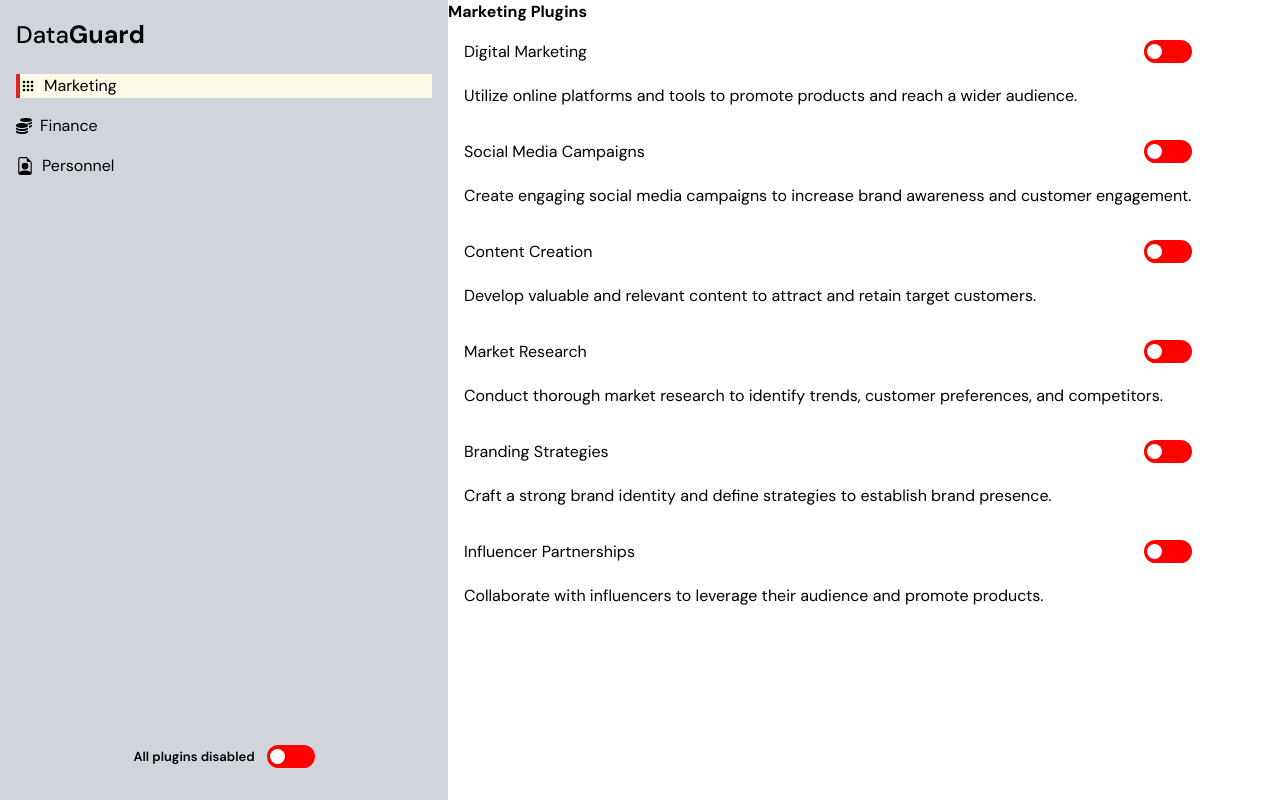
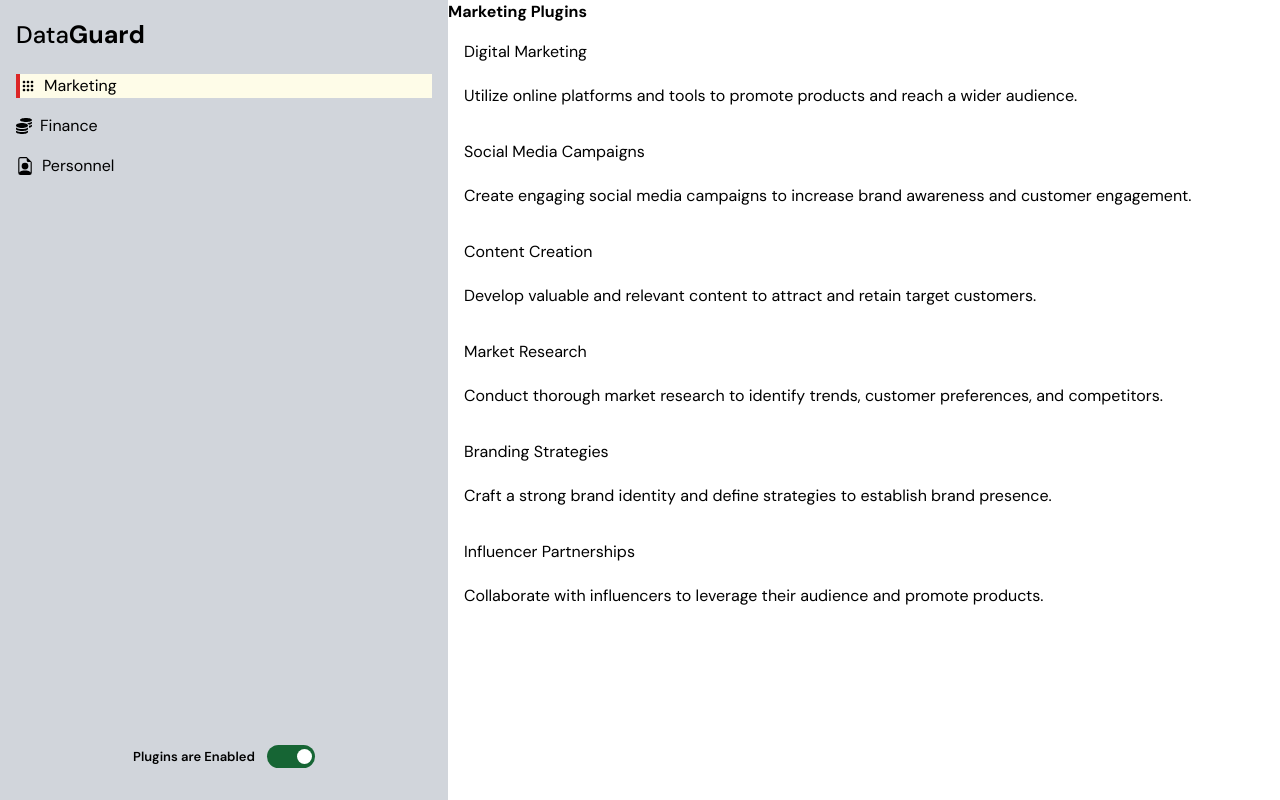
Before and after one commit to colline-kooza/data-guard-test, a Next.js app: page / in a window 1280 px wide. Built offline with nearby package versions, Linux system fonts and the light colour scheme.

Commit message:
l added the overAll powerPlugin working disabling all the plugins in all the tabs

```diff
--- a/Components/ContextApi.jsx
+++ b/Components/ContextApi.jsx
@@ -4,8 +4,8 @@ import { createContext, useContext, useEffect, useState } from "react";
 export const CartContext = createContext();
 
 export function CartProvider({ children }) {
+  const [pluginsEnabled, setPluginsEnabled] = useState(true);
   const [data, setData] = useState();
-  const [loading, setLoading] = useState(true);
 
   useEffect(() => {
     async function data() {
@@ -24,6 +24,8 @@ export function CartProvider({ children }) {
     <CartContext.Provider
       value={{
         data,
+        pluginsEnabled,
+        setPluginsEnabled,
       }}
     >
       {children}
--- a/Components/Guards.jsx
+++ b/Components/Guards.jsx
@@ -1,6 +1,11 @@
-import React from "react";
+import React, { useState } from "react";
+import { useCart } from "./ContextApi";
 
 export default function Guards({ data, title, link }) {
+  const { pluginsEnabled } = useCart();
+  const [isDisabled, setIsDisabled] = useState(false);
+  function handleClick() {}
+
   return (
     <div
       id={link}
@@ -8,7 +13,8 @@ export default function Guards({ data, title, link }) {
     >
       <h2 className="font-[700]">{title}</h2>
       <div className="guard-container grid grid-cols-1 gap-4 sm:grid-cols-2 lg:grid-cols-3">
-        {data?.map((guard) => {
+        {pluginsEnabled &&
+          data?.map((guard) => {
             return (
               <div
                 key={guard.id}
@@ -17,11 +23,43 @@ export default function Guards({ data, title, link }) {
                 <div className="container-header flex justify-between">
                   <h2 className="text-[16px] font-[800]">{guard.title}</h2>
                   <label class="switch ">
-                  <input className="hidden" type="checkbox" />
-                  <span class="slider"></span>
+                    <input
+                      className="hidden"
+                      type="checkbox"
+                      onChange={() => setIsDisabled(!isDisabled)}
+                    />
+                    <span class="slider bg-green-700"></span>
                   </label>
                 </div>
                 <p className="text-[12px] sm:text-[15px] lg:text-[15px]">
+                  {guard.description}
+                </p>
+              </div>
+            );
+          })}
+        {!pluginsEnabled &&
+          data?.map((guard) => {
+            return (
+              <div
+                key={guard.id}
+                className="container flex flex-col gap-5 border-solid border-2 border-gray-200  rounded lg:w-[90%] h-full p-4 "
+              >
+                <div className="container-header flex justify-between">
+                  <h2 className="text-[16px] text-gray-300 font-[800]">
+                    {guard.title}
+                  </h2>
+                  <label class="switch ">
+                    <input
+                      className="hidden"
+                      type="checkbox"
+                      disabled="true"
+                      cursor-not-allowed
+                      onChange={() => setIsDisabled(!isDisabled)}
+                    />
+                    <span class="slider bg-gray-300"></span>
+                  </label>
+                </div>
+                <p className="text-gray-300 text-[12px] sm:text-[15px] lg:text-[15px]">
                   {guard.description}
                 </p>
               </div>
--- /dev/null
+++ b/app/api/[id]/route.js
@@ -0,0 +1,8 @@
+import { getAllData } from "../data/route";
+
+export async function PUT(request, { params: { id } }) {
+  const data = await getAllData();
+  const plugin = data.find((plugin) => plugin.id == id);
+  const { isDisabled } = request.json();
+  plugin.isDisabled = isDisabled;
+}
--- a/app/page.js
+++ b/app/page.js
@@ -9,6 +9,8 @@ import Link from "next/link";
 
 export default function page() {
   const { data } = useCart();
+  const { pluginsEnabled } = useCart();
+  const { setPluginsEnabled } = useCart();
   const Marketing = data?.filter((guard) => guard.marketing);
   const Finance = data?.filter((guard) => guard.finance);
   const Personnel = data?.filter((guard) => guard.personnel);
@@ -72,12 +74,19 @@ export default function page() {
           </div>
         </div>
         <div className=" mb-8 flex items-center justify-center gap-3">
-          <h3 className="text-[8px] lg:text-[13px] sm:text-[13px] font-[600]">
-            All plugins disabled
-          </h3>
-          <label class="switch ">
+          <div className="text-[8px] lg:text-[13px] sm:text-[13px] font-[600]">
+            {pluginsEnabled == false ? (
+              <h2>Plugins are Unenabled</h2>
+            ) : (
+              <h2>Plugins are Enabled</h2>
+            )}
+          </div>
+          <label
+            onChange={() => setPluginsEnabled(!pluginsEnabled)}
+            class="switch "
+          >
             <input className="hidden" type="checkbox" />
-            <span class="slider"></span>
+            <span class="slider bg-green-800"></span>
           </label>
         </div>
       </section>
--- a/data.json
+++ b/data.json
@@ -32,7 +32,8 @@
   {
     "title": "Time Management",
     "description": "Learn techniques to effectively manage time and prioritize tasks for improved productivity.",
-    "personnel": true
+    "personnel": true,
+    "isDisabled": false
   },
   {
     "title": "Stress Reduction",
--- a/styles/_global.scss
+++ b/styles/_global.scss
@@ -5,9 +5,7 @@
   box-sizing: border-box;
   font-family: "DM Sans", sans-serif;
 }
-body {
-  position: relative;
-}
+
 .switch {
   position: relative;
   display: inline-block;
@@ -23,7 +21,7 @@ body {
     left: 0;
     right: 0;
     bottom: 0;
-    background-color: red;
+    // background-color: green;
     transition: 0.4s;
     border-radius: 30px;
   }
@@ -32,17 +30,17 @@ body {
     content: "";
     height: 15px;
     width: 15px;
-    left: 3px;
+    right: 3px;
     bottom: 4px;
     background-color: white;
     border-radius: 50%;
     transition: 0.4s;
   }
   input:checked + .slider {
-    background-color: green;
+    background-color: red;
     border-radius: 30px;
   }
   input:checked + .slider:before {
-    transform: translateX(26px);
+    transform: translateX(-26px);
   }
 }
```
Lines whose indentation alone changed are shown as unchanged.
